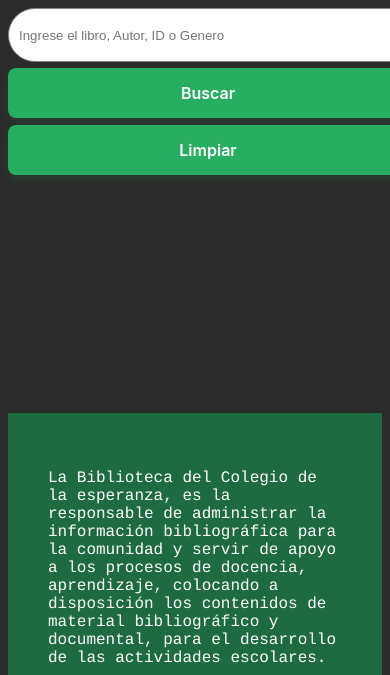
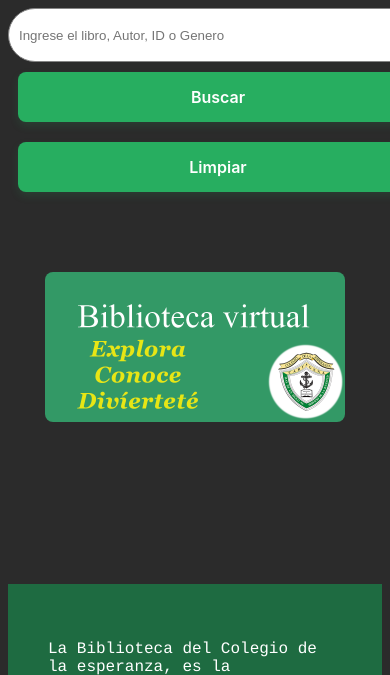
Before and after one commit to SteinDevlop/Biblioteca-Virtual, a PHP site: page / in a window 390 px wide; the page is wider, and only the part inside the window is pictured. Shown: the top 675 px of that part. Run offline with PHP 8.4, Linux system fonts and the light colour scheme.

Commit message:
Agregado de imagen responsiva

```diff
--- a/index.php
+++ b/index.php
@@ -18,8 +18,8 @@ include 'config/config.php'
     <div>
   <div>
   <input type="text" class="textbox" autocomplete="off" spellcheck="false" name="busqueda" placeholder="Ingrese el libro, Autor, ID o Genero" style="width:400px; height:50px" required>
-    <input class="button-68" type="submit"  name="enviar" value="Buscar " style="width:400px; height:50px">
-    <input class="button-68" type="reset" value="Limpiar" style="width:400px; height:50px"onclick="location.href = 'index.php'">
+    <input class="button-68" type="submit"  name="enviar" value="Buscar " style="width:400px; height:50px; margin:10px"">
+    <input class="button-68" type="reset" value="Limpiar" style="width:400px; height:50px; margin:10px"onclick="location.href = 'index.php'">
   </div>
 </div>
 
@@ -62,6 +62,7 @@ include 'config/config.php'
     </form>
     </p>
   </div>
+  <img src="img/virtual.png">
 <br><br><br><br><br><br><br><br><br>
 
     <div class="fullwidth-container">
--- a/style.css
+++ b/style.css
@@ -1,7 +1,7 @@
 
 .loader {
   --height-of-loader: 4px;
-  --loader-color: #0071e2;
+  --loader-color: #069e1a;
   width: 60%;
   height: var(--height-of-loader);
   border-radius: 30px;
@@ -43,7 +43,16 @@
          margin: 4px 2px;
          cursor: pointer;
      }
+ img {
+   border-radius: 8px;
+   height: auto;
+   display: block;
+   margin: 0 auto;
+   max-width: 100%;
+   width: 80%;
+ }
 
+/* CSS */
 .button-68 {
   appearance: none;
   backface-visibility: hidden;
@@ -89,11 +98,6 @@
 
 .button-68:hover {
   box-shadow: rgba(39, 174, 96, .2) 0 6px 12px;
- }
- img {
-   border-radius: 8px;
-   max-width:400px;
-
 }
      .button {
    background-color: #448944; /* Green */
@@ -310,20 +314,9 @@
   transform: scale(0.98);
   border-radius: 20px;
  }
- .button-68{
-  display:block;
-  margin:0.4em auto;
-  }
+
  .card:hover {
   box-shadow: 0px 0px 30px 1px rgba(0, 255, 117, 0.30);
- }
- .img1 {
-  background-image: url(img/virtual.png);
-  padding: 5px 10px 5px 10px;
-  margin: 2px;
-  float: left;
-  width: 200px;
-  text-align: center;
  }
  .fullwidth-container {
 
@@ -338,6 +331,7 @@
 @media only screen
 and (min-device-width : 320px)
 and (max-device-width : 480px) {
+
 /* estilos */
 }
 
```
Lines whose indentation alone changed are shown as unchanged.
